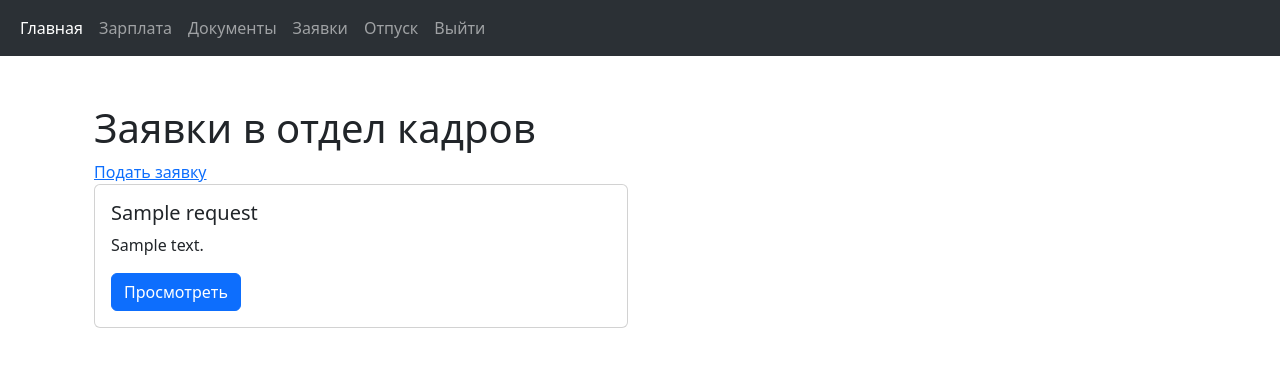
After one commit to avbolsh/cabinet, a Flask app: page /hr-requests/ in a window 1280 px wide. The commit adds this page. Shown: the top 375 px of the page. Run offline with Flask 3, Linux system fonts and the light colour scheme; tables that the repository leaves empty hold one stand-in row (values such as "Sample post"); some libraries are stand-ins or nearby versions.

Commit message:
Добавил возможность создавать заявки в отдел кадров

```diff
--- a/app/__init__.py
+++ b/app/__init__.py
@@ -25,6 +25,9 @@ def create_app(config_class=Config):
     from app.main import bp as main_bp
     app.register_blueprint(main_bp)
 
+    from app.hr_requests import bp as hr_requests_bp
+    app.register_blueprint(hr_requests_bp, url_prefix="/hr-requests")
+
     from app.auth import bp as auth_bp
     app.register_blueprint(auth_bp, url_prefix="/auth")
 
--- /dev/null
+++ b/app/hr_requests/__init__.py
@@ -0,0 +1,5 @@
+from flask import Blueprint
+
+bp = Blueprint("hr_requests", __name__)
+
+from app.hr_requests import routes
--- /dev/null
+++ b/app/hr_requests/routes.py
@@ -0,0 +1,40 @@
+from flask import render_template, request, redirect, url_for
+from app.hr_requests import bp
+from .forms import HrRequestForm
+from app.models.hr_request import Hr_Request
+from app import db
+
+
+
+@bp.route("/create/", methods=['GET', 'POST'])
+def create():
+
+    form = HrRequestForm()
+
+    if request.method == 'POST':
+        title = request.form['title']
+        body = request.form['body']
+
+        try:
+            hr_request = Hr_Request(title=title, body=body)
+            db.session.add(hr_request)
+            db.session.commit()
+        except:
+            pass
+    else:
+        return render_template('hr_requests/create.html', form=form)
+
+    return redirect(url_for('hr_requests.index'))
+
+@bp.route("/")
+def index():
+
+    q = request.args.get("q")
+
+    if q:
+        hr_r = Hr_Request.query.filter(Hr_Request.title.contains(q) |
+                                  Hr_Request.body.contains(q))
+    else:
+        hr_r = Hr_Request.query.order_by(Hr_Request.created.desc())
+
+    return render_template("hr_requests/index.html", hr_r=hr_r)
--- a/app/models/__init__.py
+++ b/app/models/__init__.py
@@ -1,3 +1,4 @@
 from .user import User
+from .hr_request import Hr_Request
 
-__all__ = ["User", ]
+__all__ = ["User", "Hr_Request",]
--- /dev/null
+++ b/app/templates/hr_requests/index.html
@@ -0,0 +1,26 @@
+{% extends 'base.html' %}
+
+{% block title %}Заявки в отдел кадров{% endblock title %}
+
+{% block navbar %}{% include 'navbar.html' %}{% endblock navbar %}
+
+{% block content %}
+<div class="container px-4 py-5">
+    <h1>Заявки в отдел кадров</h1>
+    <a href="{{url_for('hr_requests.create')}}">Подать заявку</a>
+
+    <div class="row">
+        {% for r in hr_r %}
+        <div class="col-sm-6 mb-3 mb-sm-0">
+            <div class="card">
+                <div class="card-body">
+                    <h5 class="card-title">{{r.title}}</h5>
+                    <p class="card-text">{{r.body}}</p>
+                    <a href="#" class="btn btn-primary">Просмотреть</a>
+                </div>
+            </div>
+        </div>
+        {% endfor %}
+    </div>
+</div>
+{% endblock content %}
--- a/app/templates/navbar.html
+++ b/app/templates/navbar.html
@@ -7,7 +7,7 @@
       <ul class="navbar-nav me-auto mb-2 mb-lg-0">
 
         <li class="nav-item">
-          <a class="nav-link active" aria-current="page" href="#">Главная</a>
+          <a class="nav-link active" aria-current="page" href="{{url_for('main.index')}}">Главная</a>
         </li>
 
         <li class="nav-item">
@@ -19,7 +19,7 @@
         </li>
 
         <li class="nav-item">
-          <a class="nav-link" href="#">Справки</a>
+          <a class="nav-link" href="{{url_for('hr_requests.index')}}">Заявки</a>
         </li>
 
         <li class="nav-item">
```
Also changed, not shown: app/hr_requests/forms.py (added, +8 -0 lines), app/models/hr_request.py (added, +10 -0 lines), app/templates/hr_requests/create.html (added, +25 -0 lines), migrations/versions/3cd1845e423b_модель_hr_request.py (added, +34 -0 lines).
